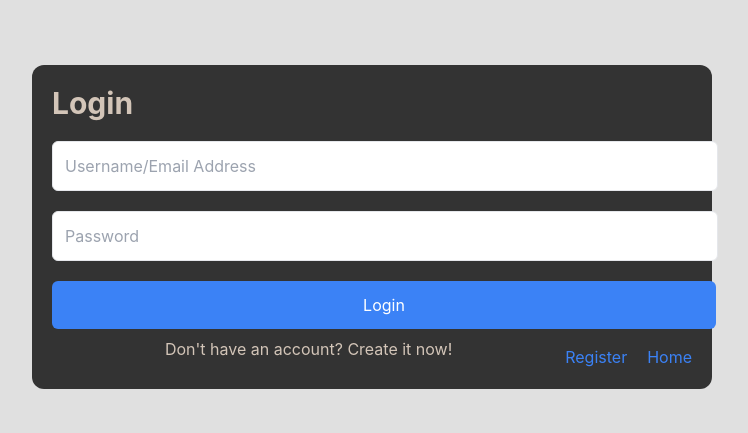
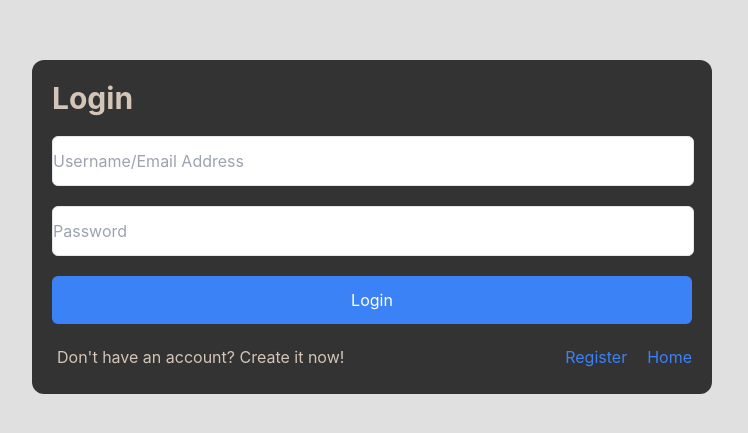
Before and after one commit to TranRobi/VizsgaRemek_MakeItReal, a React (Create React App) app in the folder frontend/: page /login in a window 1280 px wide. Shown: the part 173-606 px from the top of the page, without its empty margins (268-1016 px from the left). Built offline with nearby package versions, Linux system fonts and the light colour scheme.

Commit message:
fixed login and register style

```diff
--- a/frontend/src/Pages/Login/Login.js
+++ b/frontend/src/Pages/Login/Login.js
@@ -9,19 +9,23 @@ function Login() {
           <input
             type="text"
             placeholder="Username/Email Address"
-						className="w-full p-3 mt-5 border rounded-md"
+            className="w-full py-3 mt-5 border rounded-md"
           />
           <input
             type="password"
             placeholder="Password"
-						className="w-full p-3 mt-5 border rounded-md"
+            className="w-full py-3 mt-5 border rounded-md"
           />
         </div>
-				<button className="w-full p-3 mt-5 bg-blue-500 text-white rounded-md">
+        <button className="w-full py-3 mt-5 bg-blue-500 text-white rounded-md">
           Login
         </button>
         <div className="flex items-center w-full justify-between">
-					<p className="beige">Don't have an account? Create it now!</p>
+          <div className="w-fit mt-4">
+            <p className="beige text-center">
+              Don't have an account? Create it now!
+            </p>
+          </div>
           <div className="w-fit mt-4">
             <a href="/register" className=" text-blue-500 mr-5">
               Register
--- a/frontend/src/Pages/Register/Register.js
+++ b/frontend/src/Pages/Register/Register.js
@@ -9,24 +9,26 @@ function Register() {
           <input
             type="text"
             placeholder="Username"
-						className="w-full p-3 mt-5 border rounded-md"
+            className="w-full py-3 mt-5 border rounded-md"
           />
           <input
             type="email"
             placeholder="Email Address"
-						className="w-full p-3 mt-5 border rounded-md"
+            className="w-full py-3 mt-5 border rounded-md"
           />
           <input
             type="password"
             placeholder="Password"
-						className="w-full p-3 mt-5 border rounded-md"
+            className="w-full py-3 mt-5 border rounded-md"
           />
         </div>
-				<button className="w-full p-3 mt-5 bg-blue-500 text-white rounded-md">
+        <button className="w-full py-3 mt-5 bg-blue-500 text-white rounded-md">
           Login
         </button>
         <div className="flex items-center w-full justify-between">
+          <div className="text-left mt-4">
             <p className="beige">Already have an account? Log in now!</p>
+          </div>
           <div className="w-fit mt-4">
             <a href="/login" className=" text-blue-500 mr-5">
               Login
```
Lines whose indentation alone changed are shown as unchanged.
